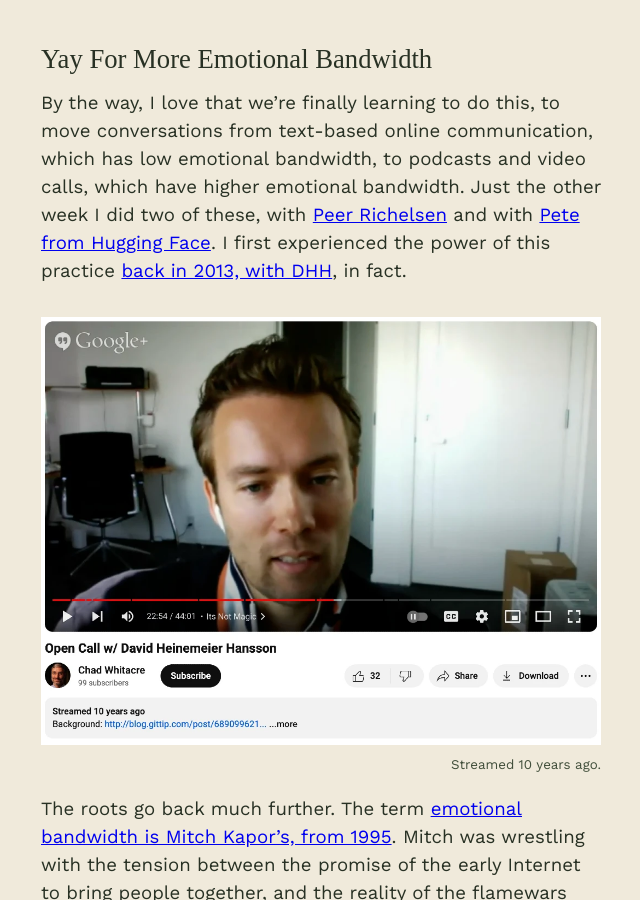
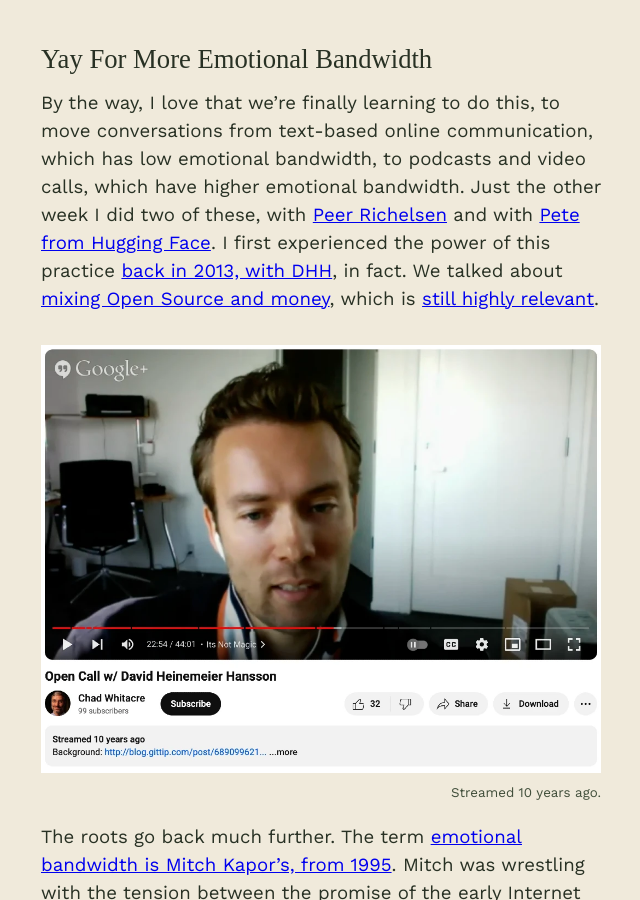
Before and after one commit to chadwhitacre/openpath, a Jekyll site: the page built from _posts/2024-10-14-leadership-and-power-in-open-source.md, in a window 1280 px wide and 900 px high, scrolled down 1631 px. Shown: the whole window, without its empty margins (319-959 px from the left). Built offline with Jekyll 4.4.1, drawn with Linux system fonts in a browser that asks for light colours; some web fonts are replaced; comment, search, counter and statistics services are not loaded.

Commit message:
Work in a link to Armin's latest

```diff
--- a/_posts/2024-10-14-leadership-and-power-in-open-source.md
+++ b/_posts/2024-10-14-leadership-and-power-in-open-source.md
@@ -10,7 +10,7 @@
 Besides Dries, another key interlocutor of Matt's during this crisis is David
 Heinemeier Hansson, whose name I have yet to be able to spell confidently
 without checking, despite having followed his work and crossed paths a bit
-since 2004.  DHH, let's call him. Shall we?
+since 2004. DHH, let's call him. Shall we?
 
 Matt published [a reply to DHH](https://ma.tt/2024/10/on-dhh/) today
 [update: this is now 404], which sorta is-what-it-is, par for the course in the
@@ -39,7 +39,11 @@
 Richelsen](https://x.com/chadwhitacre_/status/1839348202660638802) and with
 [Pete from Hugging Face](https://www.youtube.com/watch?v=QdUfB-hBoqk).  I first
 experienced the power of this practice [back in 2013, with
-DHH](https://www.youtube.com/watch?v=p1E-svVd9Xc), in fact.
+DHH](https://www.youtube.com/watch?v=p1E-svVd9Xc), in fact. We talked about
+[mixing Open Source and
+money](https://dhh.dk/2013/the-perils-of-mixing-open-source-and-money.html),
+which is [still highly
+relevant](https://lucumr.pocoo.org/2024/10/14/mixing-oss-and-money/).
 
 {% include img.html src="open-call.webp" caption="Streamed 10 years ago." url="https://www.youtube.com/watch?v=p1E-svVd9Xc" %}
 
```
